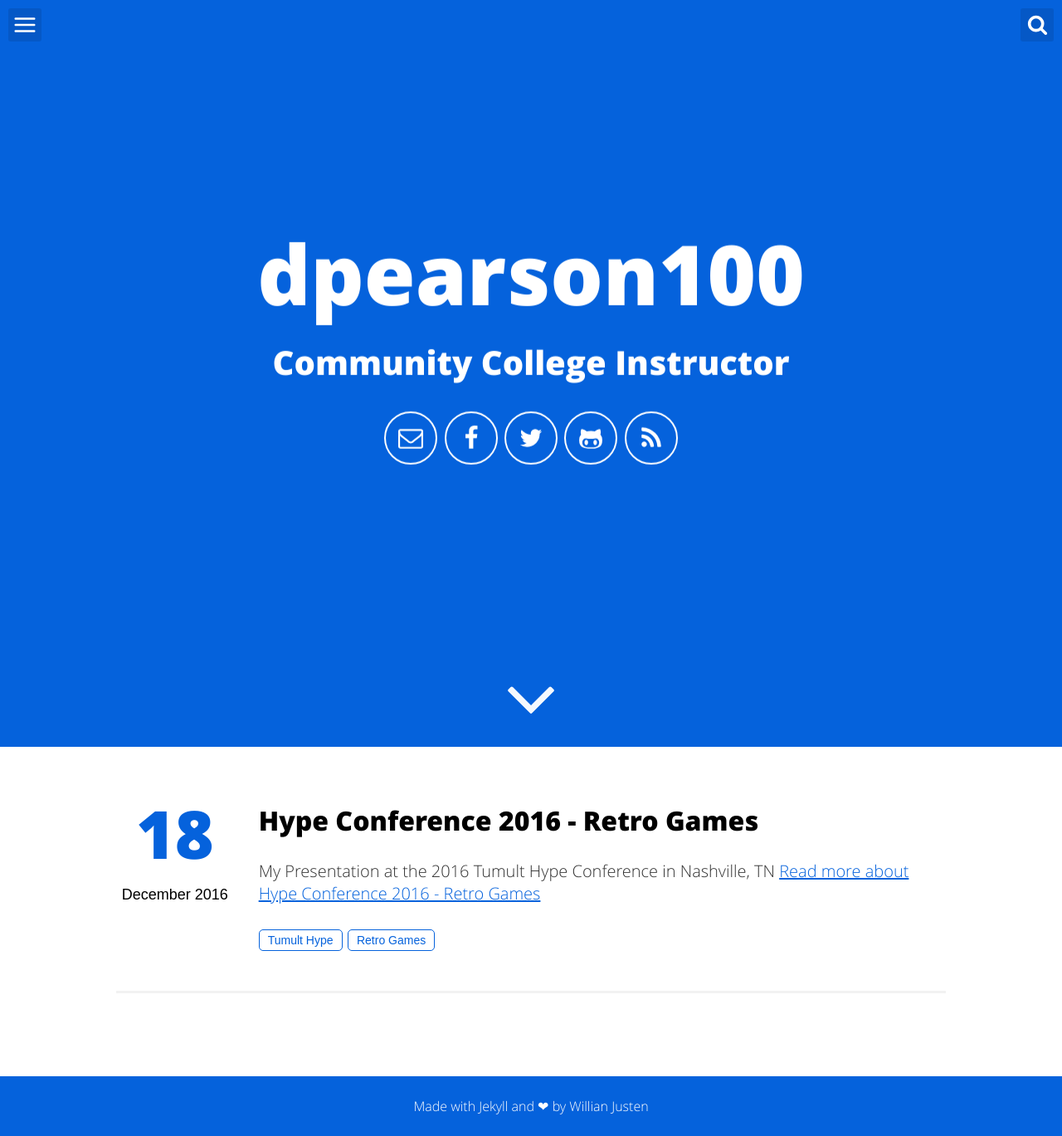
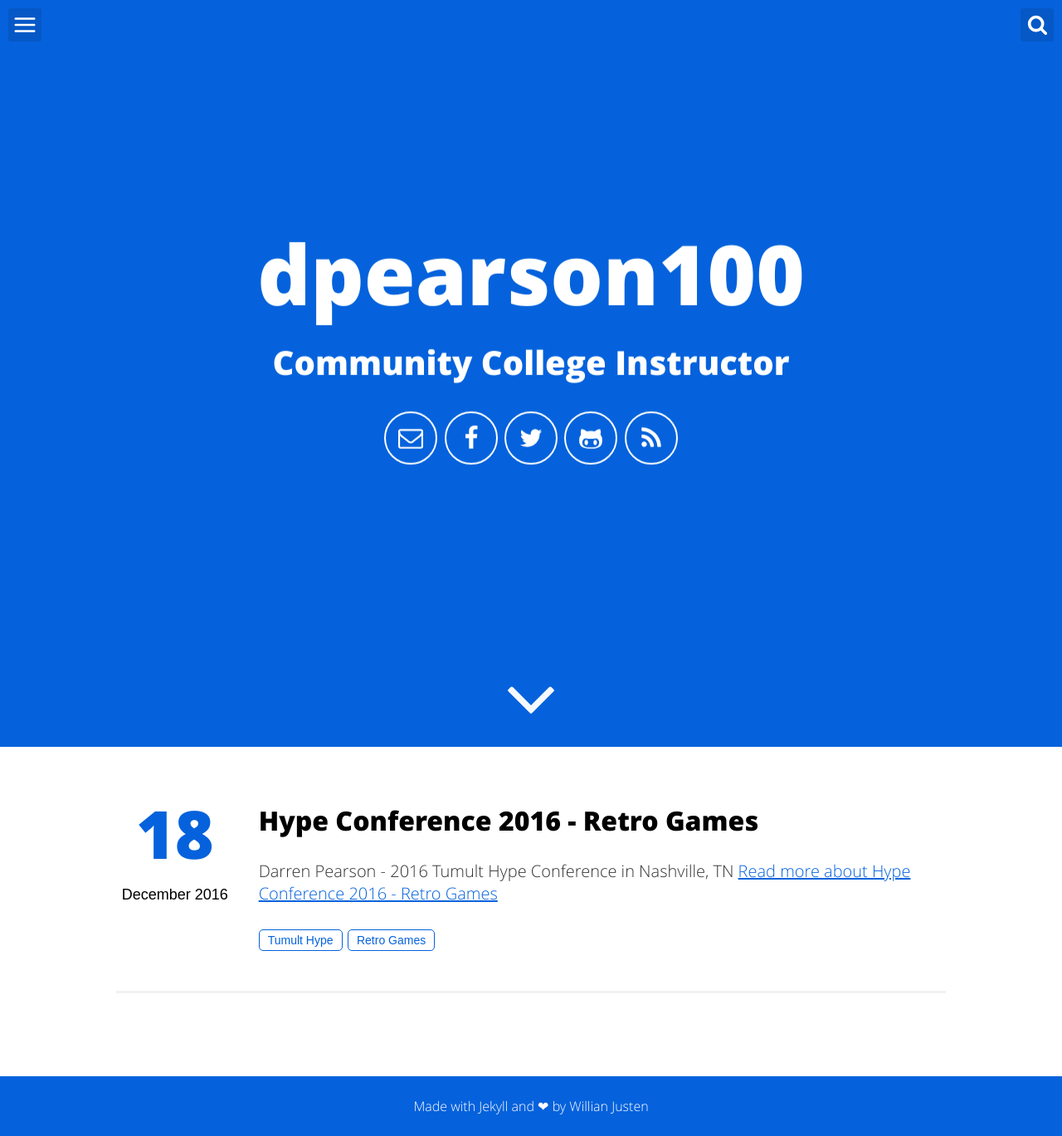
Before and after one commit to dpearson100/dpearson100.github.io, a Jekyll site: the page built from index.html, in a window 1280 px wide. Shown: the whole page at 83% size. Built offline with Jekyll 4.4.1, drawn with Linux system fonts in a browser that asks for light colours.

Commit message:
Update 2016-12-18-Retro-Games-At-2016-Hype-Conference.md

```diff
--- a/_posts/2016-12-18-Retro-Games-At-2016-Hype-Conference.md
+++ b/_posts/2016-12-18-Retro-Games-At-2016-Hype-Conference.md
@@ -12,6 +12,6 @@ categories:
 twitter_text: 'Retro Games In Tumult Hype'
 ---
 
-<h1>My Presentation at the 2016 Tumult Hype Conference in Nashville, TN</h1>
+<h2>Darren Pearson - 2016 Tumult Hype Conference in Nashville, TN</h2>
 
 <iframe width="560" height="315" src="https://www.youtube.com/embed/TD_OMvcfjlE" frameborder="0" allow="accelerometer; autoplay; encrypted-media; gyroscope; picture-in-picture" allowfullscreen></iframe>
```
